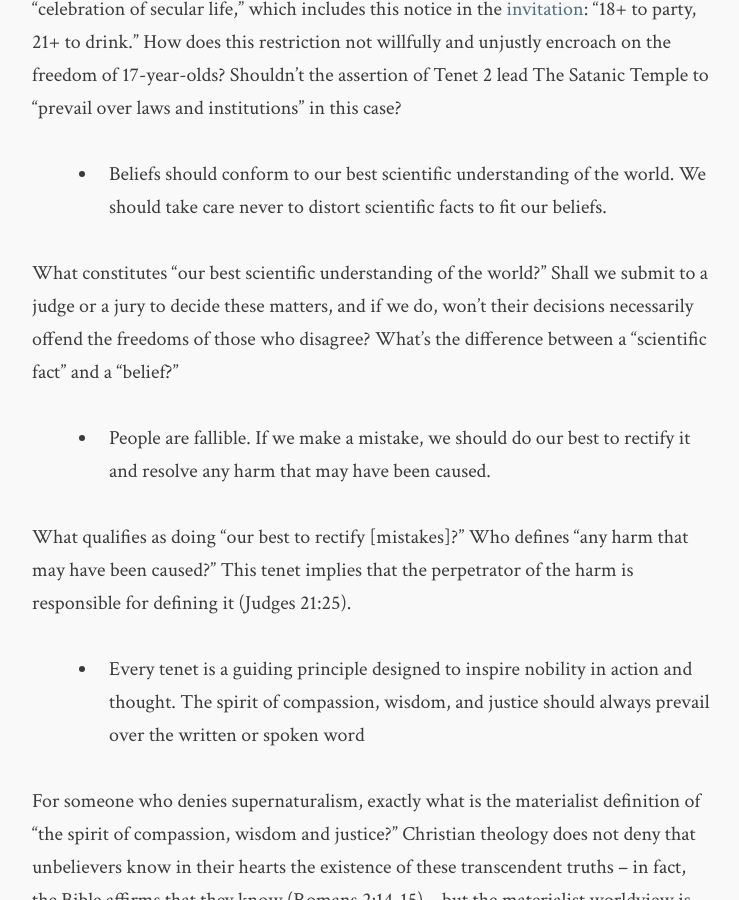
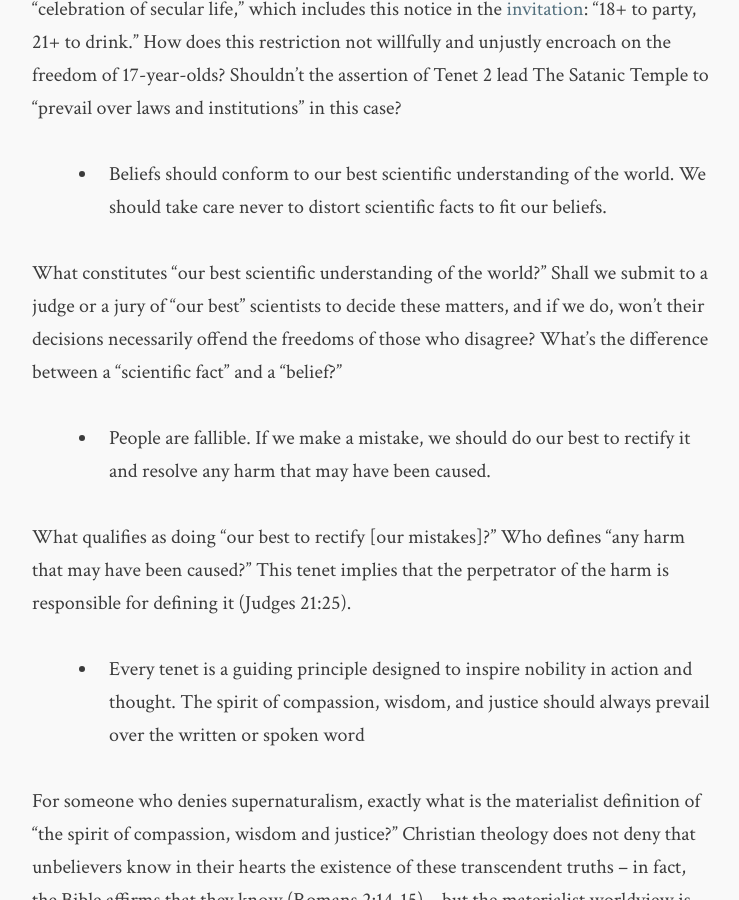
Before and after one commit to flashlightministries/oilforlight, a Jekyll site: the page built from _posts/2017-11-05-satanic-temple-seven-tenets.md, in a window 1280 px wide and 900 px high, scrolled down 2854 px. Shown: the whole window, without its empty margins (268-1007 px from the left). Built offline with Jekyll 4.4.1, drawn with Linux system fonts in a browser that asks for light colours; nearby versions of some CDN libraries.

Commit message:
Update 2017-11-05-satanic-temple-seven-tenets.md

```diff
--- a/_posts/2017-11-05-satanic-temple-seven-tenets.md
+++ b/_posts/2017-11-05-satanic-temple-seven-tenets.md
@@ -50,11 +50,11 @@
 
 * Beliefs should conform to our best scientific understanding of the world. We should take care never to distort scientific facts to fit our beliefs.
 
-What constitutes "our best scientific understanding of the world?"  Shall we submit to a judge or a jury to decide these matters, and if we do, won't their decisions necessarily offend the freedoms of those who disagree?  What's the difference between a "scientific fact" and a "belief?"
+What constitutes "our best scientific understanding of the world?"  Shall we submit to a judge or a jury of "our best" scientists to decide these matters, and if we do, won't their decisions necessarily offend the freedoms of those who disagree?  What's the difference between a "scientific fact" and a "belief?"
 
 * People are fallible. If we make a mistake, we should do our best to rectify it and resolve any harm that may have been caused.
 
-What qualifies as doing "our best to rectify [mistakes]?"  Who defines "any harm that may have been caused?"  This tenet implies that the perpetrator of the harm is responsible for defining it (Judges 21:25).
+What qualifies as doing "our best to rectify [our mistakes]?"  Who defines "any harm that may have been caused?"  This tenet implies that the perpetrator of the harm is responsible for defining it (Judges 21:25).
 
 * Every tenet is a guiding principle designed to inspire nobility in action and thought. The spirit of compassion, wisdom, and justice should always prevail over the written or spoken word
 
```
